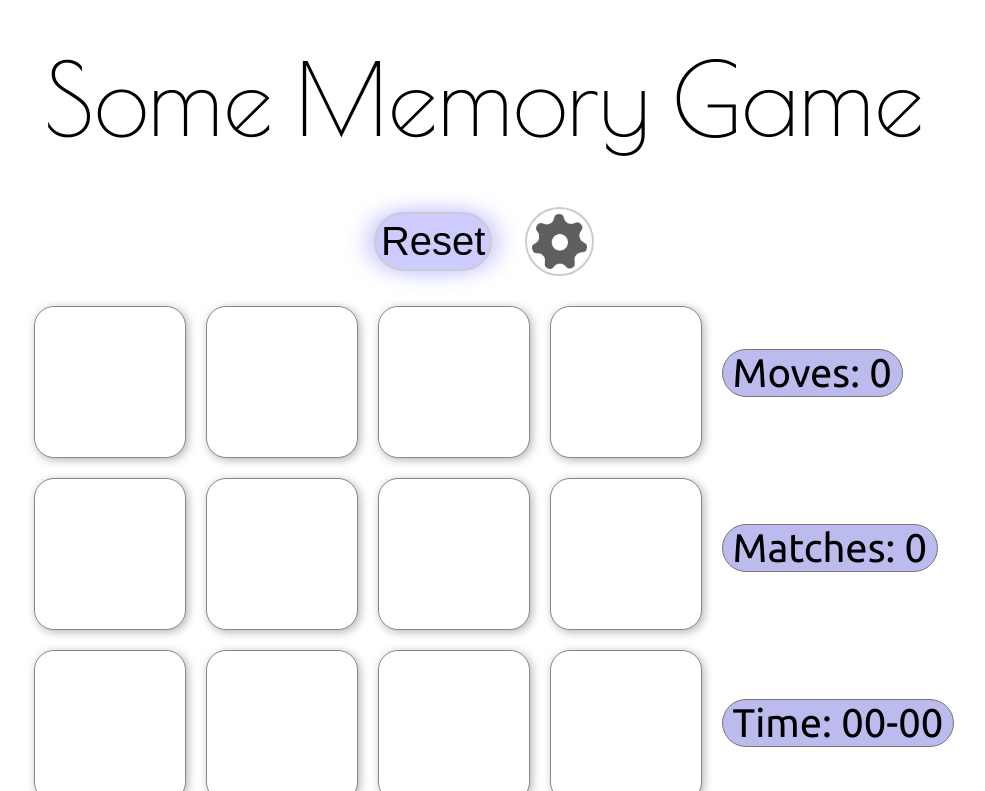
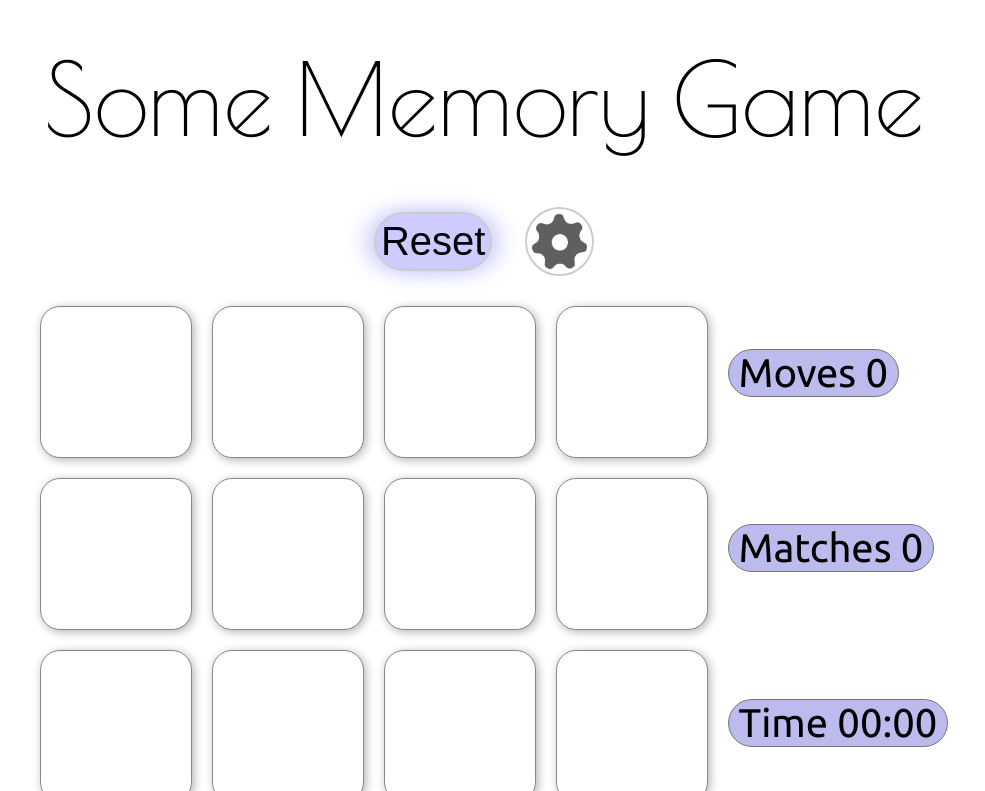
Before and after one commit to Hrothdel/SomeMemoryGame, a plain HTML site: page index.html in a window 1280 px wide. Both pictures are taken after a click on the button "Reset". Shown: the top 791 px of the page, without its empty margins (156-1141 px from the left). Drawn offline with nearby package versions, Linux system fonts and the light colour scheme.

Commit message:
Reformatted stats text

```diff
--- a/index.html
+++ b/index.html
@@ -26,9 +26,9 @@
         </section>
 
         <section id="stats-section">
-            <span id="moves" class="stats">Moves: 0</span>
-            <span id="matches" class="stats">Matches: 0</span>
-            <span id="timer" class="stats">Time: 00-00</span>
+            <span id="moves" class="stats">Moves 0</span>
+            <span id="matches" class="stats">Matches 0</span>
+            <span id="timer" class="stats">Time 00:00</span>
             <span id="star-rating" class="stats"></span>
         </section>
 
--- a/js/stats-functions.js
+++ b/js/stats-functions.js
@@ -1,6 +1,6 @@
 function updateStats() {
-    $('#moves').text(`Moves: ${moves}`);
-    $('#matches').text(`Matches: ${matches}`);
+    $('#moves').text(`Moves ${moves}`);
+    $('#matches').text(`Matches ${matches}`);
 
     updateStarRating();
 }
@@ -12,12 +12,12 @@ function pad(number) {
 function getTimeElapsed() {
     let delta = Date.now() - start_time;
 
-    return pad(Math.floor(delta/1000/60)) + '-' + pad(Math.floor((delta/1000))%60);
+    return pad(Math.floor(delta/1000/60)) + ':' + pad(Math.floor((delta/1000))%60);
 }
 
 function updateTimer() {
     if(start_time !== undefined) {
-        $('#timer').text(`Time: ${getTimeElapsed()}`);
+        $('#timer').text(`Time ${getTimeElapsed()}`);
     }
 }
 
```
